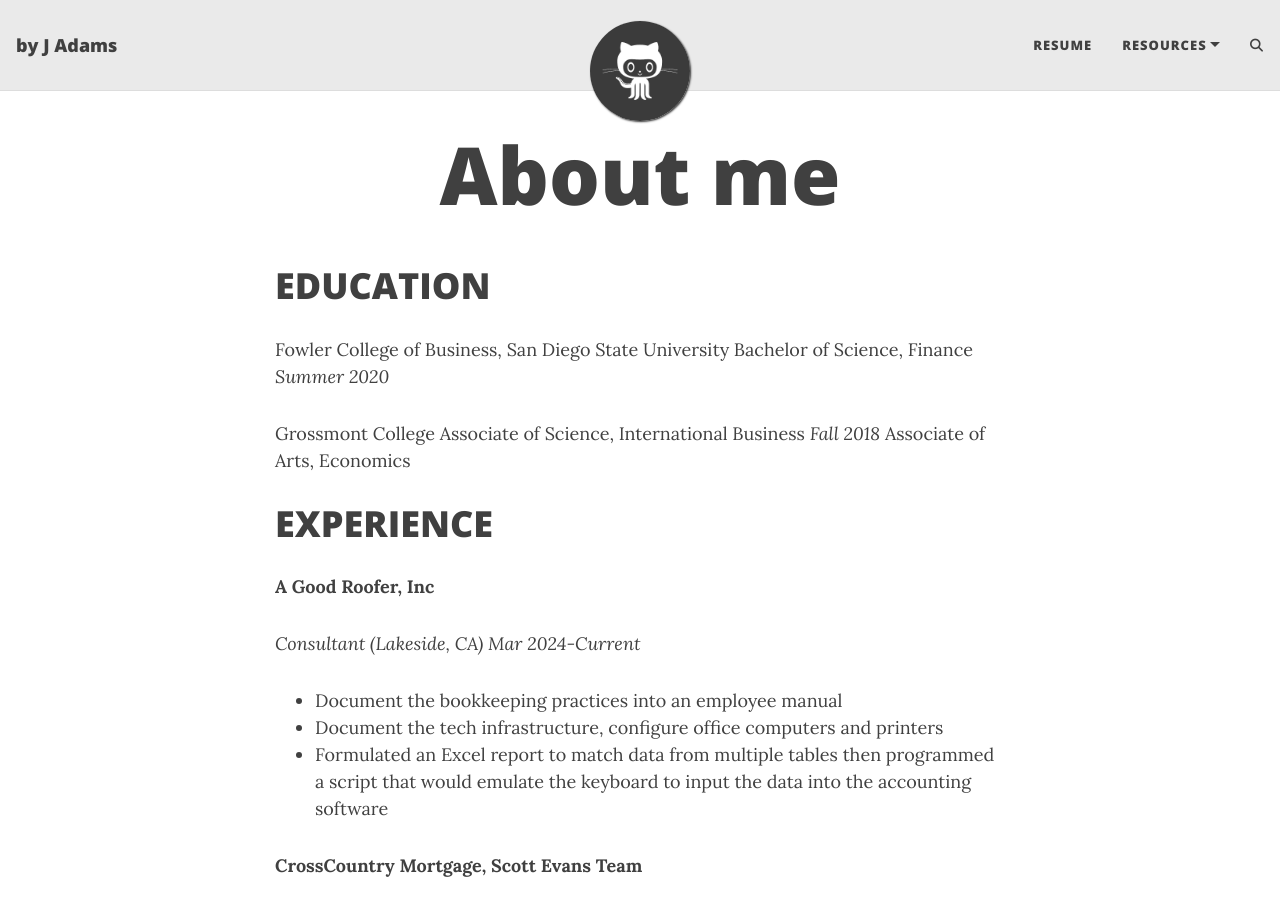
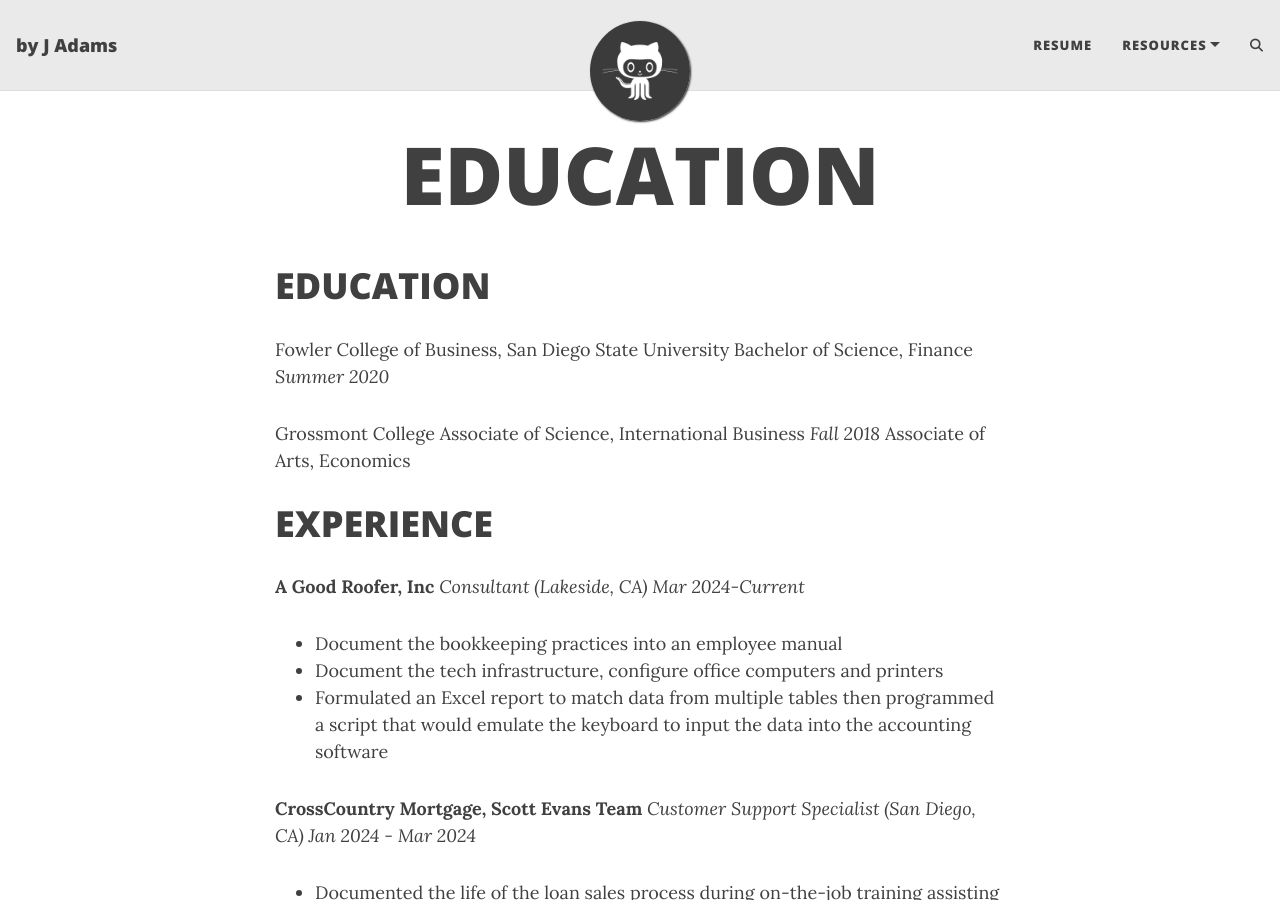
Before and after one commit to byjadams/byjadams.github.io, a Jekyll site: the page built from resume.md, in a window 1280 px wide and 900 px high. Built offline with Jekyll 4.4.1, drawn with Linux system fonts in a browser that asks for light colours; comment, search, counter and statistics services are not loaded; our own code applies the rules of GitHub Pages for plain Markdown files.

Commit message:
Remove extra line spacing and title

```diff
--- a/resume.md
+++ b/resume.md
@@ -1,6 +1,5 @@
 ---
 layout: page
-title: About me
 ---
 
 # EDUCATION
@@ -13,7 +12,6 @@
 
 # EXPERIENCE
 __A Good Roofer, Inc__
-
 *Consultant (Lakeside, CA) Mar 2024-Current*
 - Document the bookkeeping practices into an employee manual
 - Document the tech infrastructure, configure office computers and printers
@@ -21,7 +19,6 @@
 
 
 __CrossCountry Mortgage, Scott Evans Team__
-
 *Customer Support Specialist (San Diego, CA) Jan 2024 - Mar 2024*
 - Documented the life of the loan sales process during on-the-job training assisting the LO’s on the team
 - Drafted the SOP for the CRM to have a single source of truth on the numerous active campaigns
@@ -29,14 +26,12 @@
 
 
 __Clear Mortgage Capital__
-
 *Sr Loan Officer (Chula Vista, CA) May 2023 – Jan 2024*
 - Came up with unique marketing solutions for Realtor partners
 - Managed the scenario desk chat to provide guidelines and support to our other LO’s
 
 
 __loanDepot.com, LLC__
-
 *Loan Consultant (Irvine, CA) Nov 2022–May 2023*
 - Attended broker caravans every Tuesday thru Friday
 - Made weekly follow up calls to past clients of my branch manager and sales manager
```
